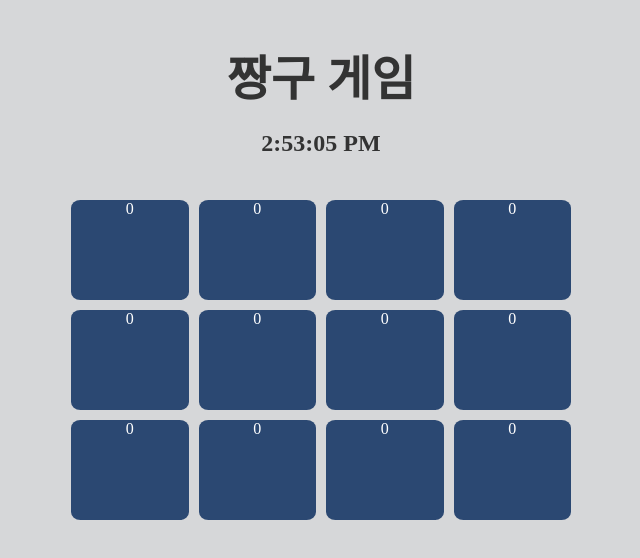
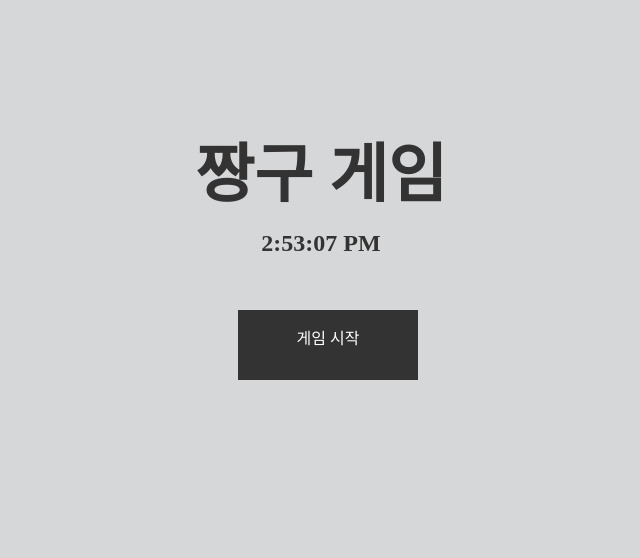
Before and after one commit to gunwbro/JJangu, a React (Create React App) app: page / in a window 1280 px wide. Shown: the top 558 px of the page, without its empty margins (327-967 px from the left). Built offline with nearby package versions, Linux system fonts and the light colour scheme.

Commit message:
Make a home

```diff
--- a/src/App.js
+++ b/src/App.js
@@ -43,7 +43,7 @@ const StyledClock = styled.div`
   position: absolute;
   color: #333333;
   font-size: 150%;
-  top: 130px;
+  top: 230px;
   text-align: center;
   font-weight: bolder;
   width: 100%;
--- a/src/Board.js
+++ b/src/Board.js
@@ -36,6 +36,7 @@ class Board extends React.Component {
   render() {
     return (
       <Wrap>
+        <BackButton onClick={this.props.onClick}>홈으로</BackButton>
         <StyledBoard>
           {this.renderPuzzle(0)}
           {this.renderPuzzle(1)}
@@ -65,15 +66,31 @@ const StyledPuzzle = styled.div`
 `;
 const Wrap = styled.div`
   position: absolute;
-  top: 200px;
+  top: 100px;
   width: 100%;
 `;
 const StyledBoard = styled.div`
   display: grid;
   grid-template-columns: repeat(4, 1fr);
   grid-gap: 10px;
-  grid-auto-rows: minmax(100px, auto);
-  width: 500px;
+  grid-auto-rows: minmax(120px, auto);
+  width: 700px;
   margin: 0 auto;
 `;
+
+const BackButton = styled.div`
+  background-color: #333333;
+  color: white;
+  text-align: center;
+  width: 120px;
+  height: 20px;
+  padding: 15px;
+  position: absolute;
+  left: 50%;
+  text-align: center;
+  margin-left: -60px;
+  margin-top: -10px;
+  top: -70px;
+  font-size: 140%;
+`;
 export default Board;
--- a/src/Main.js
+++ b/src/Main.js
@@ -14,12 +14,39 @@ class Title extends React.Component {
   }
 }
 class Main extends React.Component {
+  constructor(props) {
+    super(props);
+    this.state = {
+      gameStart: false
+    }
+    this.handleHomeClick = this.handleHomeClick.bind(this);
+  }
+  handleClick() {
+    console.log("Started");
+    this.setState({
+      gameStart: true
+    })
+  }
+  handleHomeClick() {
+    console.log("finished");
+    this.setState({
+      gameStart: false
+    })
+  }
   render() {
     return (
       <div>
         <GlobalStyle />
-        <Title />
-        <Board />
+        {this.state.gameStart ? (
+          <Board onClick={() => this.handleHomeClick()}/>
+        ) : (
+          <div>
+            <Title />
+            <StyledButton onClick={() => this.handleClick()}>
+              게임 시작
+            </StyledButton>
+          </div>
+        )}
       </div>
     );
   }
@@ -30,12 +57,29 @@ const StyledH1 = styled.h1`
   width: 100%;
   text-align: center;
   color: #333333;
-  font-size: 300%;
+  font-size: 400%;
+  top: 80px;
 `;
 
 const GlobalStyle = createGlobalStyle`
-body {
+  body {
   background-color: #D6D7D9;
-}
+  user-select: none;
+  }
+`;
+
+const StyledButton = styled.div`
+
+  background-color: #333333;
+  color: white;
+  text-align: center;
+  width:150px;
+  height:40px;
+  padding: 15px;
+  position:absolute;
+  left:50%;
+  top:330px;
+  margin-left:-75px;
+  margin-top:-20px;
 `;
 export default Main;
```
